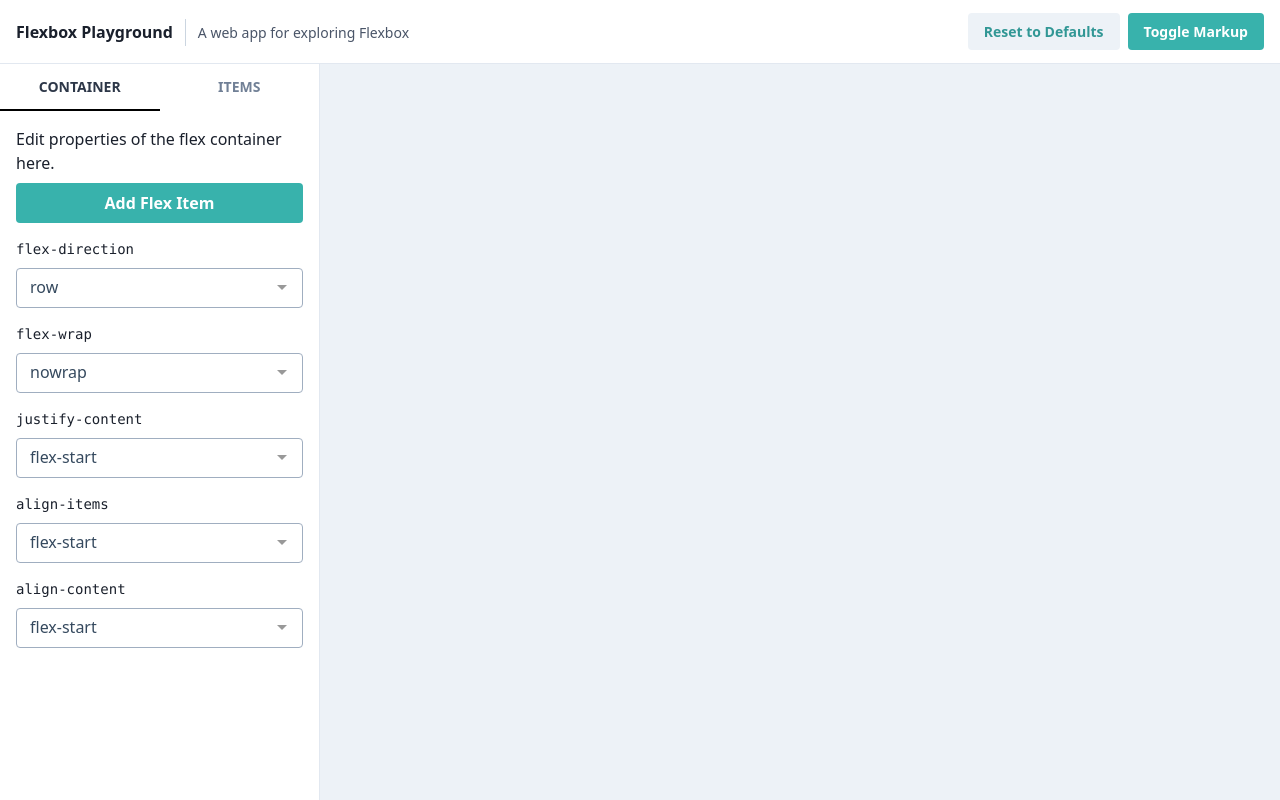
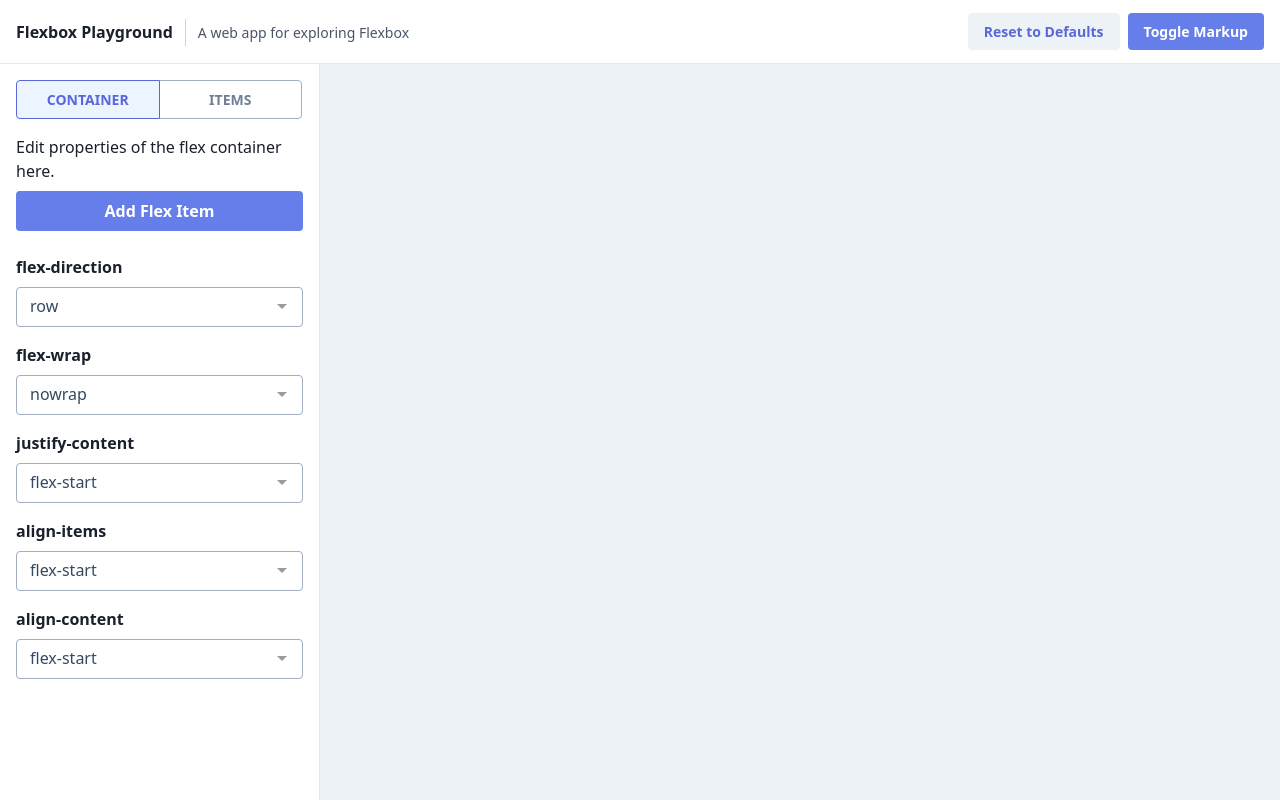
Before and after one commit to two-beards/flexbox-playground, a Vue app: page / in a window 1280 px wide. Built offline with nearby package versions, Linux system fonts and the light colour scheme.

Commit message:
some cleanup to make it look nicer

```diff
--- a/src/components/AppHeader.vue
+++ b/src/components/AppHeader.vue
@@ -6,13 +6,13 @@
     </span>
     <span>
       <button
-        class="text-sm cursor-pointer rounded px-4 py-2 border-none mr-2 inline-block text-teal-600 bg-gray-200 hover:bg-gray-300 font-semibold"
+        class="text-sm cursor-pointer rounded px-4 py-2 border-none mr-2 inline-block text-indigo-600 bg-gray-200 hover:bg-gray-300 font-semibold"
         @click="resetDefaults">
         Reset to Defaults
       </button>
 
       <button
-        class="text-sm cursor-pointer rounded px-4 py-2 border-none inline-block text-white bg-teal-500 hover:bg-teal-600 font-semibold"
+        class="text-sm cursor-pointer rounded px-4 py-2 border-none inline-block text-white bg-indigo-500 hover:bg-indigo-600 font-semibold"
         @click="toggleMarkup">
         Toggle Markup
       </button>
--- a/src/components/FlexContainer.vue
+++ b/src/components/FlexContainer.vue
@@ -9,7 +9,6 @@
       :item-styles="item.styles"
       :item-index="index"
       :class="{ 'bg-yellow-500': selectedItem !== null && selectedItem.id === item.id }"
-      @remove="removeFlexItem"
       @set="setSelectedItem" />
   </section>
 </template>
--- a/src/components/FlexItem.vue
+++ b/src/components/FlexItem.vue
@@ -2,10 +2,10 @@
   <div
     :style="flexItemStyles"
     class="p-1 rounded">
-    <div class="bg-teal-500 text-white rounded py-2 px-3 w-full h-full flex flex-col justify-around">
-      <span class="block text-center mb-2 text-sm">Index: {{ itemIndex }}</span>
-      <span class="px-2 py-1 cursor-pointer block mb-2 text-center hover:bg-white hover:text-teal-500" @click="edit">Edit</span>
-      <span class="px-2 py-1 cursor-pointer block text-center hover:bg-white hover:text-teal-500" @click="remove">Remove</span>
+    <div
+      class="cursor-pointer bg-indigo-500 text-white rounded p-8 w-full h-full flex flex-col justify-around"
+      @click="edit">
+      <span class="block text-center text-sm">Index: {{ itemIndex }}</span>
     </div>
   </div>
 </template>
@@ -33,9 +33,6 @@ export default {
     }
   },
   methods: {
-    remove() {
-      this.$emit('remove', this.itemId)
-    },
     edit() {
       this.$emit('set', this.itemId)
     }
--- a/src/components/SidebarContainer.vue
+++ b/src/components/SidebarContainer.vue
@@ -2,13 +2,13 @@
   <section class="px-4 pb-4">
     <p class="leading-normal mb-2">Edit properties of the flex container here.</p>
     <button
-      class="rounded mb-4 p-2 font-semibold bg-teal-500 hover:bg-teal-600 text-white cursor-pointer w-full text-center"
+      class="rounded mb-6 p-2 font-semibold bg-indigo-500 hover:bg-indigo-600 text-white cursor-pointer w-full text-center"
       @click="addFlexItem">
       Add Flex Item
     </button>
     <form>
       <div class="mb-4">
-        <label class="lowercase text-sm font-normal mb-2 block font-mono">Flex-direction</label>
+        <label class="mb-2 lowercase text-base font-semibold block">Flex-direction</label>
         <Multiselect
           v-model="flexDirection"
           :options="flexProperties.flexDirection"
@@ -17,7 +17,7 @@
       </div>
 
       <div class="mb-4">
-        <label class="lowercase text-sm font-normal mb-2 block font-mono">Flex-wrap</label>
+        <label class="mb-2 lowercase text-base font-semibold block">Flex-wrap</label>
         <Multiselect
           v-model="flexWrap"
           :options="flexProperties.flexWrap"
@@ -26,7 +26,7 @@
       </div>
 
       <div class="mb-4">
-        <label class="lowercase text-sm font-normal mb-2 block font-mono">Justify-content</label>
+        <label class="mb-2 lowercase text-base font-semibold block">Justify-content</label>
         <Multiselect
           v-model="justifyContent"
           :options="flexProperties.justifyContent"
@@ -35,7 +35,7 @@
       </div>
 
       <div class="mb-4">
-        <label class="lowercase text-sm font-normal mb-2 block font-mono">Align-items</label>
+        <label class="mb-2 lowercase text-base font-semibold block">Align-items</label>
         <Multiselect
           v-model="alignItems"
           :options="flexProperties.alignItems"
@@ -44,7 +44,7 @@
       </div>
 
       <div class="mb-4">
-        <label class="lowercase text-sm font-normal mb-2 block font-mono">Align-content</label>
+        <label class="mb-2 lowercase text-base font-semibold block">Align-content</label>
         <Multiselect
           v-model="alignContent"
           :options="flexProperties.alignContent"
--- a/src/components/SidebarItems.vue
+++ b/src/components/SidebarItems.vue
@@ -1,40 +1,46 @@
 <template lang="html">
   <section>
-    <div v-if="selectedItem == null" class="pt-4 px-4 text-center text-gray-700">
-      Click the "Edit" button inside a flex item in the container on the right to edit its styles.
+    <div v-if="selectedItem === null" class="pt-4 px-4 text-center text-gray-800">
+      Click a flex item in the container on the right to edit its styles.
     </div>
 
     <div v-if="selectedItem !== null" class="px-4 pb-4">
-      <p class="leading-normal text-center text-gray-700 mb-4">Edit properties of the flex items here. The selected item will have a yellow border.</p>
+      <p class="leading-normal text-left text-gray-800 mb-4">Edit properties of the flex items here. The selected item will have a yellow border.</p>
       <button
-        class="rounded mb-4 p-2 font-semibold bg-teal-500 hover:bg-teal-600 text-white cursor-pointer w-full text-center"
+        class="rounded mb-4 p-2 font-semibold bg-indigo-500 hover:bg-indigo-600 text-white cursor-pointer w-full text-center"
         @click="setSelectedItem(null)">
         Stop Editing Item
       </button>
 
+      <button
+        class="rounded mb-8 p-2 font-semibold bg-red-500 hover:bg-red-600 text-white cursor-pointer w-full text-center"
+        @click="removeSelectedItem">
+        Remove Item
+      </button>
+
       <form>
         <div class="mb-4">
-          <label class="mb-2 lowercase text-sm font-normal block font-mono">Order</label>
+          <label class="mb-2 lowercase text-base font-semibold block">Order</label>
           <input v-model="selectedItem.styles.order" type="number" class="w-full outline-none rounded border border-gray-500 p-2">
         </div>
 
         <div class="mb-4">
-          <label class="mb-2 lowercase text-sm font-normal block font-mono">Flex-grow</label>
+          <label class="mb-2 lowercase text-base font-semibold block">Flex-grow</label>
           <input v-model="selectedItem.styles.flexGrow" type="number" min="0" class="w-full outline-none rounded border border-gray-500 p-2">
         </div>
 
         <div class="mb-4">
-          <label class="mb-2 lowercase text-sm font-normal block font-mono">Flex-shrink</label>
+          <label class="mb-2 lowercase text-base font-semibold block">Flex-shrink</label>
           <input v-model="selectedItem.styles.flexShrink" type="number" min="0" class="w-full outline-none rounded border border-gray-500 p-2">
         </div>
 
         <div class="mb-4">
-          <label class="mb-2 lowercase text-sm font-normal block font-mono">Flex-basis</label>
+          <label class="mb-2 lowercase text-base font-semibold block">Flex-basis</label>
           <input v-model="selectedItem.styles.flexBasis" type="text" class="w-full outline-none rounded border border-gray-500 p-2">
         </div>
 
         <div class="mb-4">
-          <label class="mb-2 lowercase text-sm font-normal block font-mono">Align-self</label>
+          <label class="mb-2 lowercase text-base font-semibold block">Align-self</label>
           <Multiselect
             v-model="selectedItem.styles.alignSelf"
             :options="flexProperties.alignSelf"
@@ -62,7 +68,7 @@ export default {
     ])
   },
   methods: {
-    ...mapActions(['setSelectedItem'])
+    ...mapActions(['setSelectedItem', 'removeSelectedItem'])
   }
 }
 </script>
--- a/src/components/SidebarNav.vue
+++ b/src/components/SidebarNav.vue
@@ -1,30 +1,27 @@
 <template lang="html">
-  <nav class="flex mb-4">
-    <span
-      :class="{ 'border-black text-gray-800': activeTab === 'container', 'border-transparent text-gray-600': activeTab !== 'container' }"
-      class="flex w-1/2 uppercase text-sm font-bold border-b-2 items-center justify-center cursor-pointer py-3"
-      @click="setActiveTab('container')">
-      Container
-    </span>
-    <span
-      :class="{ 'border-black text-gray-800': activeTab === 'items', 'border-transparent text-gray-600': activeTab !== 'items' }"
-      class="flex w-1/2 uppercase text-sm font-bold border-b-2 items-center justify-center cursor-pointer py-3"
-      @click="setActiveTab('items')">
-      Items
-    </span>
+  <nav class="flex m-4">
+    <SidebarNavTab :is-active="activeTab === 'container'" @click="setActiveTab('container')">Container</SidebarNavTab>
+    <SidebarNavTab :is-active="activeTab === 'items'" @click="setActiveTab('items')">Items</SidebarNavTab>
   </nav>
 </template>
 
 <script>
 import { mapState, mapActions } from 'vuex'
+import SidebarNavTab from './SidebarNavTab'
 
 export default {
   name: 'SidebarNav',
+  components: {
+    SidebarNavTab,
+  },
   computed: {
     ...mapState(['activeTab'])
   },
   methods: {
-    ...mapActions(['setActiveTab'])
+    ...mapActions(['setActiveTab']),
+    handleTabClick(tab) {
+      this.setActiveTab(tab)
+    }
   }
 }
 </script>
--- /dev/null
+++ b/src/components/SidebarNavTab.vue
@@ -0,0 +1,27 @@
+<template lang="html">
+  <button
+    class="focus:outline-none focus:border-indigo-700 flex w-1/2 uppercase text-sm font-bold border border-gray-500 first:rounded-l last:rounded-r items-center justify-center cursor-pointer py-2 -mr-px"
+    :class="{
+      'border-indigo-600 bg-indigo-100 text-indigo-600 z-10': isActive === true,
+      'text-gray-600 hover:bg-gray-200': isActive === false
+    }"
+    @click="$emit('click')">
+    <slot></slot>
+  </button>
+</template>
+
+<script>
+export default {
+  name: 'SidebarNavTab',
+  props: {
+    isActive: {
+      type: Boolean,
+      default: false
+    },
+    tabName: {
+      type: String,
+      required: true
+    }
+  }
+}
+</script>
--- a/src/store.js
+++ b/src/store.js
@@ -56,8 +56,9 @@ export const mutations = {
       }
     }]
   },
-  REMOVE_FLEX_ITEM(state, id) {
-    state.flexItems = state.flexItems.filter(it => it.id !== id)
+  REMOVE_SELECTED_ITEM(state) {
+    const currentItemId = state.selectedItem.id
+    state.flexItems = state.flexItems.filter(it => it.id !== currentItemId)
   },
   SET_SELECTED_ITEM(state, item) {
     if (item === null) {
@@ -112,11 +113,9 @@ export const actions = {
   addFlexItem({ commit }) {
     commit('ADD_FLEX_ITEM')
   },
-  removeFlexItem({ commit, state }, id) {
-    if (state.selectedItem !== null && state.selectedItem.id === id) {
-      commit('SET_SELECTED_ITEM', null)
-    }
-    commit('REMOVE_FLEX_ITEM', id)
+  removeSelectedItem({ commit }) {
+    commit('REMOVE_SELECTED_ITEM')
+    commit('SET_SELECTED_ITEM', null)
   },
   setSelectedItem({ commit }, val) {
     commit('SET_SELECTED_ITEM', val)
--- a/tailwind.config.js
+++ b/tailwind.config.js
@@ -6,6 +6,9 @@ module.exports = {
       }
     }
   },
-  variants: {},
+  variants: {
+    borderWidth: ['responsive', 'first', 'last', 'hover', 'focus'],
+    borderRadius: ['responsive', 'first', 'last', 'hover', 'focus']
+  },
   plugins: []
 }
```
